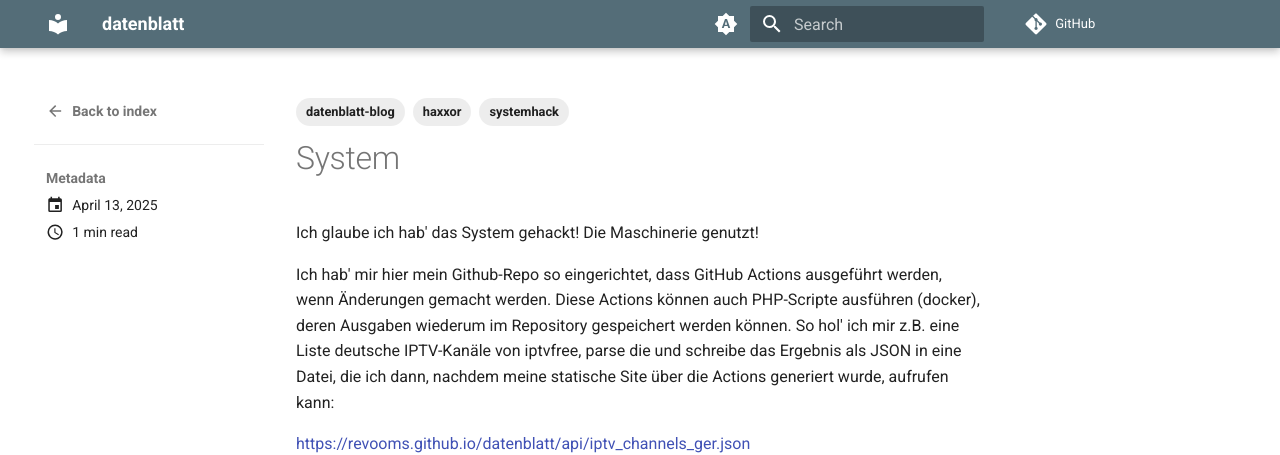
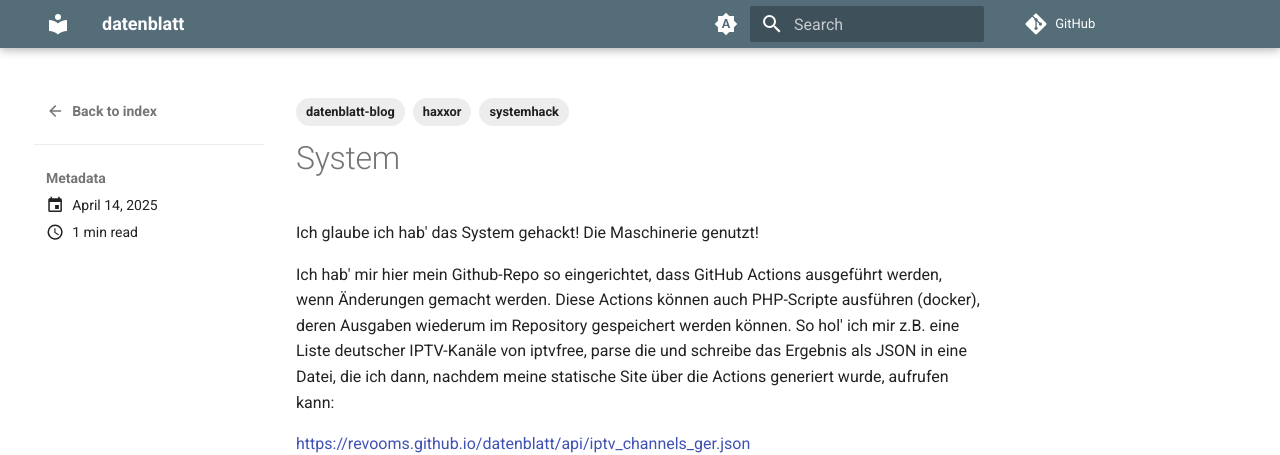
Before and after one commit to revooms/datenblatt, an MkDocs documentation site: the page built from data/blog/posts/system.md, in a window 1280 px wide. Shown: the top 455 px of the page. Built offline with MkDocs 1.6.1 and Material for MkDocs 9.7.7, drawn with Linux system fonts in a browser that asks for light colours; comment, search, counter and statistics services are not loaded.

Commit message:
Update system.md

```diff
--- a/data/blog/posts/system.md
+++ b/data/blog/posts/system.md
@@ -1,5 +1,5 @@
 ---
-date: 2025-04-13
+date: 2025-04-14
 tags:
   - systemhack
   - haxxor
@@ -9,7 +9,7 @@ Ich glaube ich hab' das System gehackt! Die Maschinerie genutzt!
 
 Ich hab' mir hier mein Github-Repo so eingerichtet, dass GitHub Actions ausgeführt werden, wenn Änderungen gemacht werden.
 Diese Actions können auch PHP-Scripte ausführen (docker), deren Ausgaben wiederum im Repository gespeichert werden können.
-So hol' ich mir z.B. eine Liste deutsche IPTV-Kanäle von iptvfree, parse die und schreibe das Ergebnis als JSON in eine Datei, die ich dann, nachdem meine statische Site über die Actions generiert wurde, aufrufen kann:
+So hol' ich mir z.B. eine Liste deutscher IPTV-Kanäle von iptvfree, parse die und schreibe das Ergebnis als JSON in eine Datei, die ich dann, nachdem meine statische Site über die Actions generiert wurde, aufrufen kann:
 
 [https://revooms.github.io/datenblatt/api/iptv_channels_ger.json](https://revooms.github.io/datenblatt/api/iptv_channels_ger.json)
 
```
